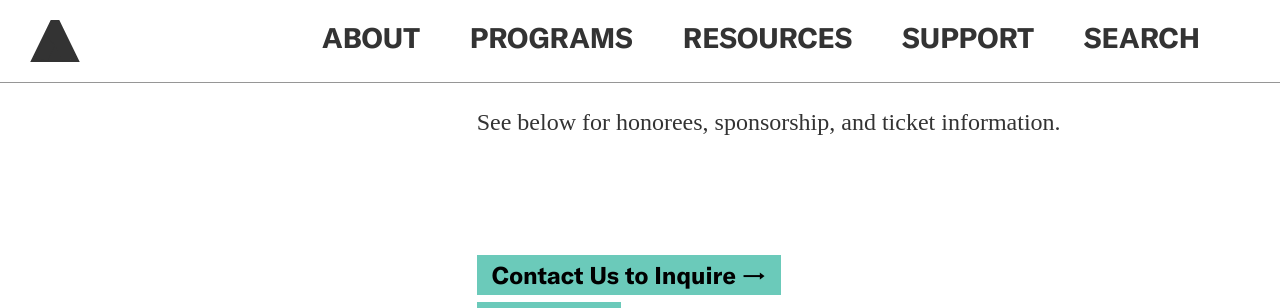
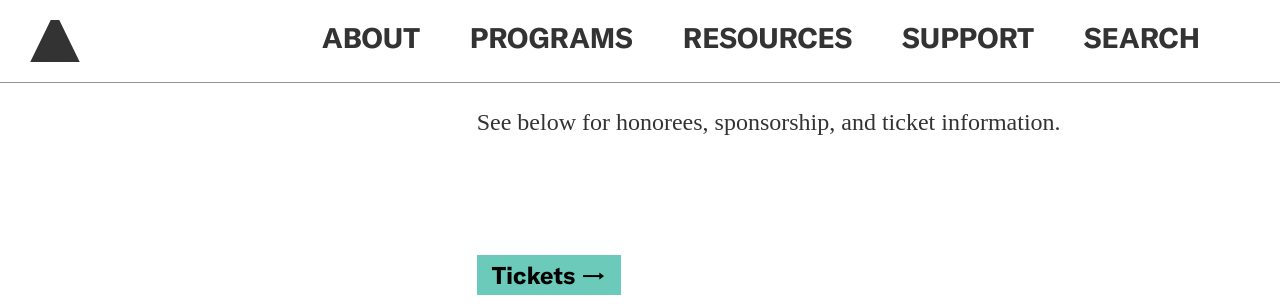
Before and after one commit to jengalas/bwaf-bbw, a Jekyll site: the page built from _programs/leadership-awards-gala.md, in a window 1280 px wide and 900 px high, scrolled down 894 px, cut to the strip 0-308 px from the top of the window. Built offline with Jekyll 4.4.1, drawn with Linux system fonts in a browser that asks for light colours; nearby versions of some CDN libraries; some web fonts are replaced.

Commit message:
Updated 1 file via CloudCannon.

```diff
--- a/_programs/leadership-awards-gala.md
+++ b/_programs/leadership-awards-gala.md
@@ -43,8 +43,6 @@ page_blocks:
       See below for honorees, sponsorship, and ticket information.
   - template: buttons-block
     button:
-      - button_text: Contact Us to Inquire
-        button_link: mailto:info@bwaf.org?subject=&body=
       - button_text: Tickets
         button_link: >-
           https://www.eventbrite.com/e/bevy-leadership-awards-2025-tickets-1236625673679?aff=oddtdtcreator
```
